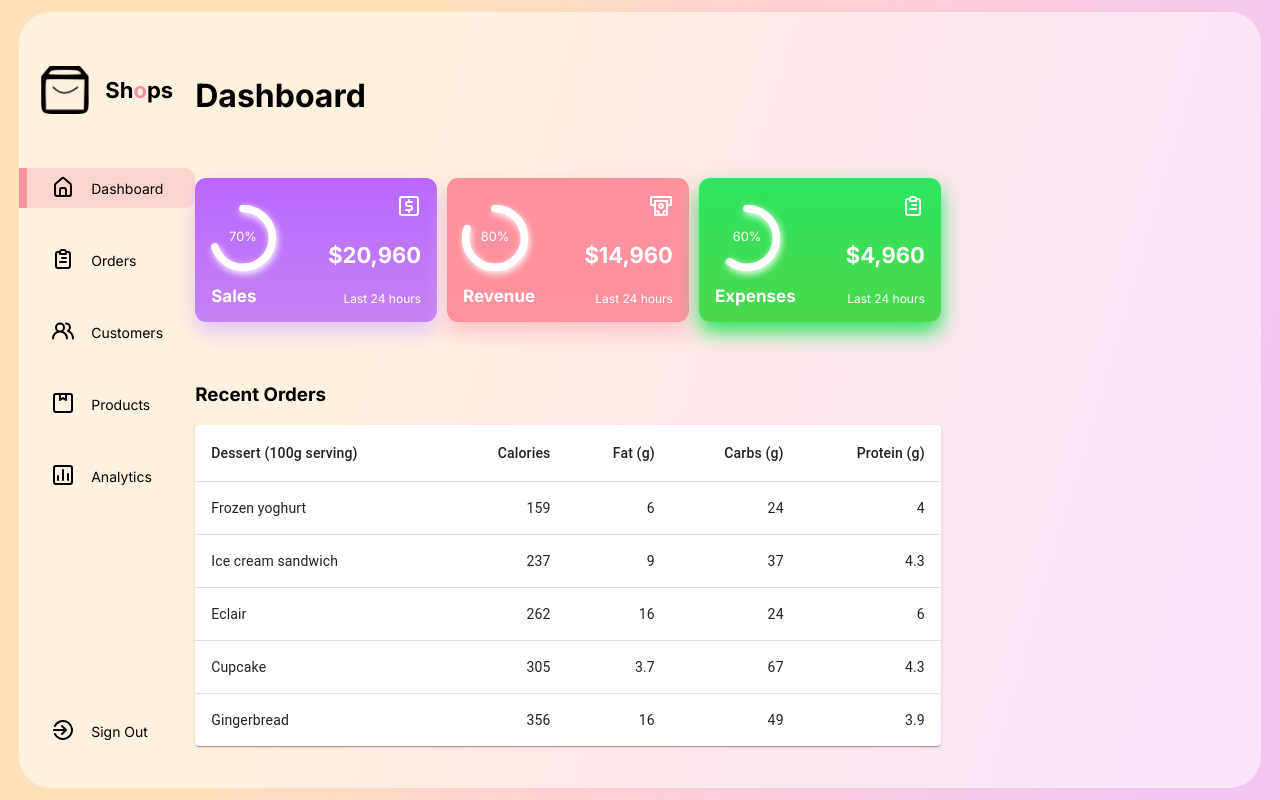
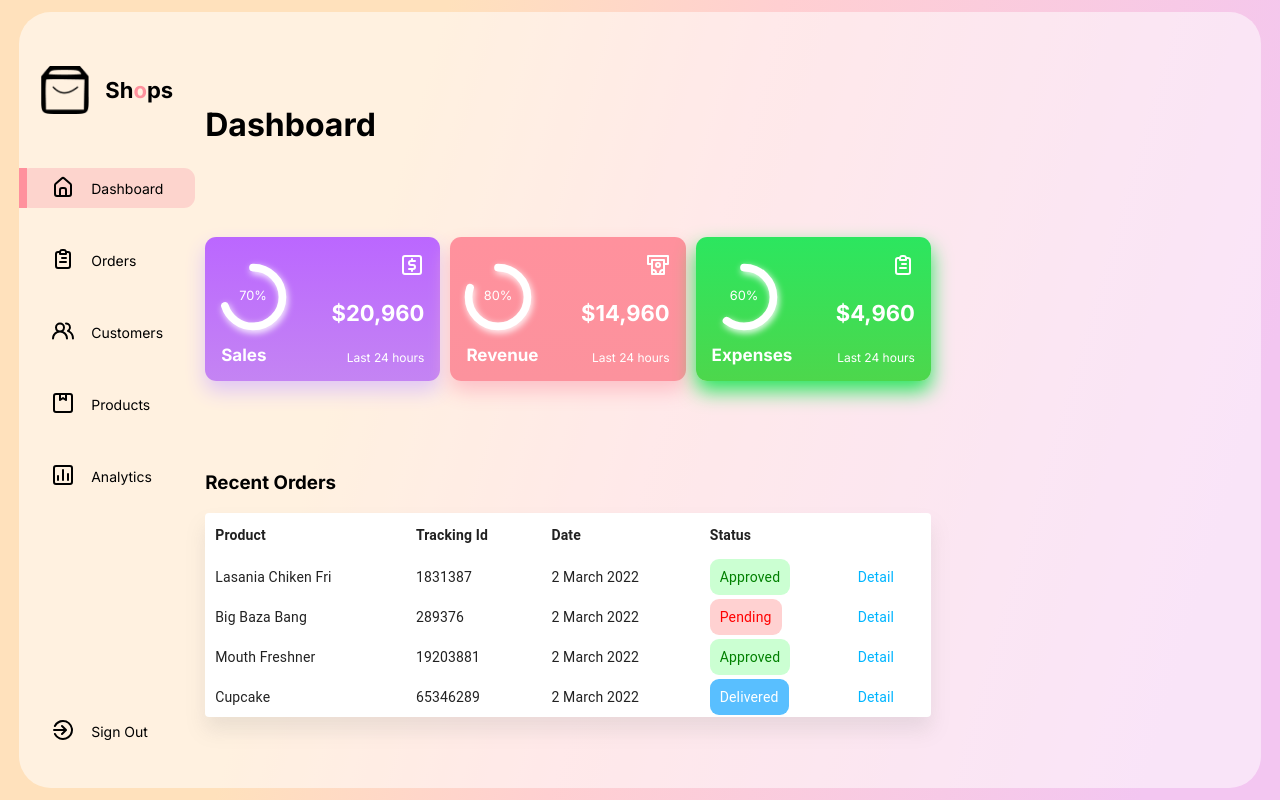
Before and after one commit to yassineatik/React-Admin-Dashboard, a React (Create React App) app: page / in a window 1280 px wide. Built offline with nearby package versions, Linux system fonts and the light colour scheme.

Commit message:
Updated Recent Orders Table
I Updated Table stylings

```diff
--- a/src/App.css
+++ b/src/App.css
@@ -32,4 +32,5 @@
   background-color: var(--glass);
   overflow: hidden;
   grid-template-columns: 11rem auto 20rem;
+  gap: 10px;
 }
--- a/src/components/Table/Table.css
+++ b/src/components/Table/Table.css
@@ -0,0 +1,24 @@
+.MuiTableRow-root>* {
+    padding: 10px !important;
+}
+
+.MuiTableRow-root.MuiTableRow-head>* {
+    font-weight: bold !important;
+}
+
+.Table td,
+th {
+    border: none !important;
+}
+
+.Table:first-child {
+    border-radius: 0.7rem !important;
+}
+
+.status {
+    border-radius: 9px;
+}
+
+.Details {
+    color: #00b5ff !important;
+}
--- a/src/components/Table/Table.jsx
+++ b/src/components/Table/Table.jsx
@@ -6,38 +6,65 @@ import TableContainer from '@mui/material/TableContainer';
 import TableHead from '@mui/material/TableHead';
 import TableRow from '@mui/material/TableRow';
 import Paper from '@mui/material/Paper';
+import { color } from '@mui/system';
+import './Table.css';
 
 function createData(
     name: string,
-    calories: number,
-    fat: number,
-    carbs: number,
-    protein: number,
+    trackingId: number,
+    date: number,
+    status: number,
 ) {
-    return { name, calories, fat, carbs, protein };
+    return { name, trackingId, date, status };
 }
 
 const rows = [
-    createData('Frozen yoghurt', 159, 6.0, 24, 4.0),
-    createData('Ice cream sandwich', 237, 9.0, 37, 4.3),
-    createData('Eclair', 262, 16.0, 24, 6.0),
-    createData('Cupcake', 305, 3.7, 67, 4.3),
-    createData('Gingerbread', 356, 16.0, 49, 3.9),
+    createData("Lasania Chiken Fri", 1831387, "2 March 2022", "Approved"),
+    createData("Big Baza Bang", 289376, "2 March 2022", "Pending"),
+    createData("Mouth Freshner", 19203881, "2 March 2022", "Approved"),
+    createData("Cupcake", 65346289, "2 March 2022", "Delivered"),
 ];
+
+const makeStyle = (status) => {
+    if (status == 'Approved') {
+        return {
+
+            background: 'rgb(145 254 159 / 47%)',
+            padding: '10px',
+            color: 'green'
+        }
+    } else if (status == 'Pending') {
+        return {
+
+            background: '#ffadad8f',
+            color: 'red',
+            padding: '10px',
+        }
+    } else {
+        return {
+
+            background: '#59bfff',
+            padding: '10px',
+            color: 'white',
+        }
+    }
+}
 
 export default function BasicTable() {
     return (
         <div className="Table">
             <h3>Recent Orders</h3>
-            <TableContainer component={Paper}>
-                <Table sx={{ minWidth: 650 }} aria-label="simple table">
+            <TableContainer component={Paper}
+                style={{ boxShadow: '0px 13px 20px 0px #80808029' }}
+            >
+                <Table sx={{ minWidth: 650 }} aria-label="simple table"
+                >
                     <TableHead>
                         <TableRow>
-                            <TableCell>Dessert (100g serving)</TableCell>
-                            <TableCell align="right">Calories</TableCell>
-                            <TableCell align="right">Fat&nbsp;(g)</TableCell>
-                            <TableCell align="right">Carbs&nbsp;(g)</TableCell>
-                            <TableCell align="right">Protein&nbsp;(g)</TableCell>
+                            <TableCell>Product</TableCell>
+                            <TableCell align="left">Tracking Id</TableCell>
+                            <TableCell align="left">Date</TableCell>
+                            <TableCell align="left">Status</TableCell>
                         </TableRow>
                     </TableHead>
                     <TableBody>
@@ -49,16 +76,18 @@ export default function BasicTable() {
                                 <TableCell component="th" scope="row">
                                     {row.name}
                                 </TableCell>
-                                <TableCell align="right">{row.calories}</TableCell>
-                                <TableCell align="right">{row.fat}</TableCell>
-                                <TableCell align="right">{row.carbs}</TableCell>
-                                <TableCell align="right">{row.protein}</TableCell>
+                                <TableCell align='left'>{row.trackingId}</TableCell>
+                                <TableCell align='left'>{row.date}</TableCell>
+                                <TableCell align='left'>
+                                    <span className='status' style={makeStyle(row.status)}>{row.status}</span>
+                                </TableCell>
+                                <TableCell align='left' className='Details'>Detail</TableCell>
                             </TableRow>
                         ))}
                     </TableBody>
                 </Table>
             </TableContainer>
-        </div>
+        </div >
 
     );
 }
```
